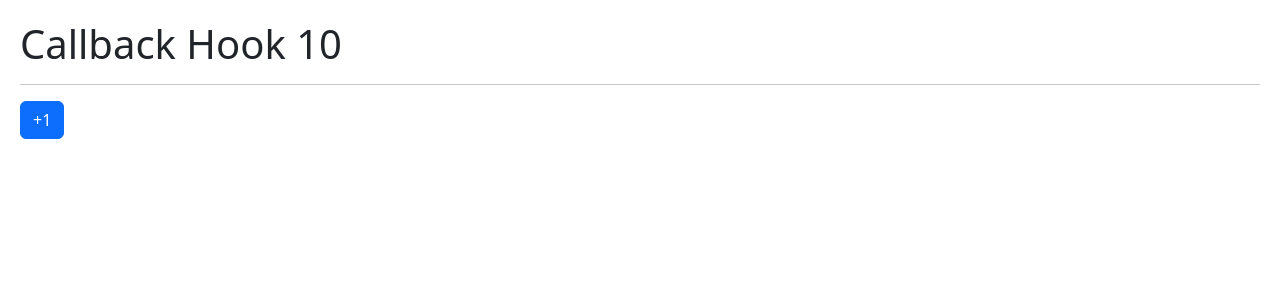
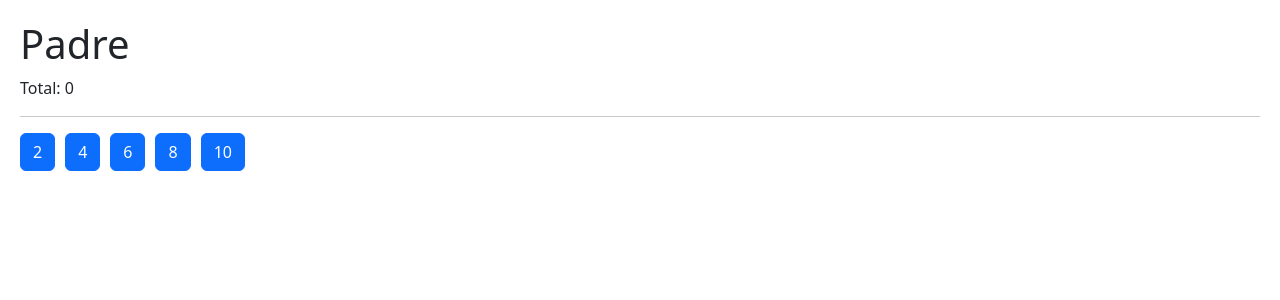
Before and after one commit to cardugarte/hooks-react, a React (Vite) app: page / in a window 1280 px wide. Shown: the top 300 px of the page. Built offline with nearby package versions, Linux system fonts and the light colour scheme.

Commit message:
Resolviendo la tarea de la seccion

```diff
--- /dev/null
+++ b/src/components/tarea-memo/Hijo.jsx
@@ -0,0 +1,15 @@
+import React from 'react'
+
+export const Hijo = React.memo(({ numero, incrementar }) => {
+
+    console.log('  Me volví a generar :(  ');
+
+    return (
+        <button
+            className="btn btn-primary mr-3"
+            onClick={ () => incrementar( numero ) }
+        >
+            { numero }
+        </button>
+    )
+})
--- /dev/null
+++ b/src/components/tarea-memo/Padre.jsx
@@ -0,0 +1,32 @@
+import { Hijo } from './Hijo'
+import { useState, useCallback } from 'react'
+
+export const Padre = () => {
+
+    const numeros = [2,4,6,8,10];
+    const [valor, setValor] = useState(0);
+
+    const incrementar = useCallback( ( num ) => {
+        setValor( ( v ) => v + num )
+    },[])
+
+
+    return (
+        <div>
+            <h1>Padre</h1>
+            <p> Total: { valor } </p>
+
+            <hr />
+
+            {
+                numeros.map( n => (
+                    <Hijo
+                        key={ n }
+                        numero={ n }
+                        incrementar={ incrementar }
+                    />
+                ))
+            }
+        </div>
+    )
+}
--- a/src/main.jsx
+++ b/src/main.jsx
@@ -10,7 +10,8 @@
 // import { Layout } from './components/useLayoutEffect/Layout'
 // import { Memorize } from './components/memos/Memorize'
 // import { MemoHook } from './components/memos/MemoHook'
-import { CallbackHook } from './components/memos/CallbackHook'
+// import { CallbackHook } from './components/memos/CallbackHook'
+import { Padre } from './components/tarea-memo/Padre'
 
 import './index.css'
 
@@ -24,6 +25,7 @@
     {/* <Layout /> */}
     {/* <Memorize /> */}
     {/* <MemoHook /> */}
-    <CallbackHook />
+    {/* <CallbackHook /> */}
+    <Padre />
   </React.StrictMode>
 )
```
